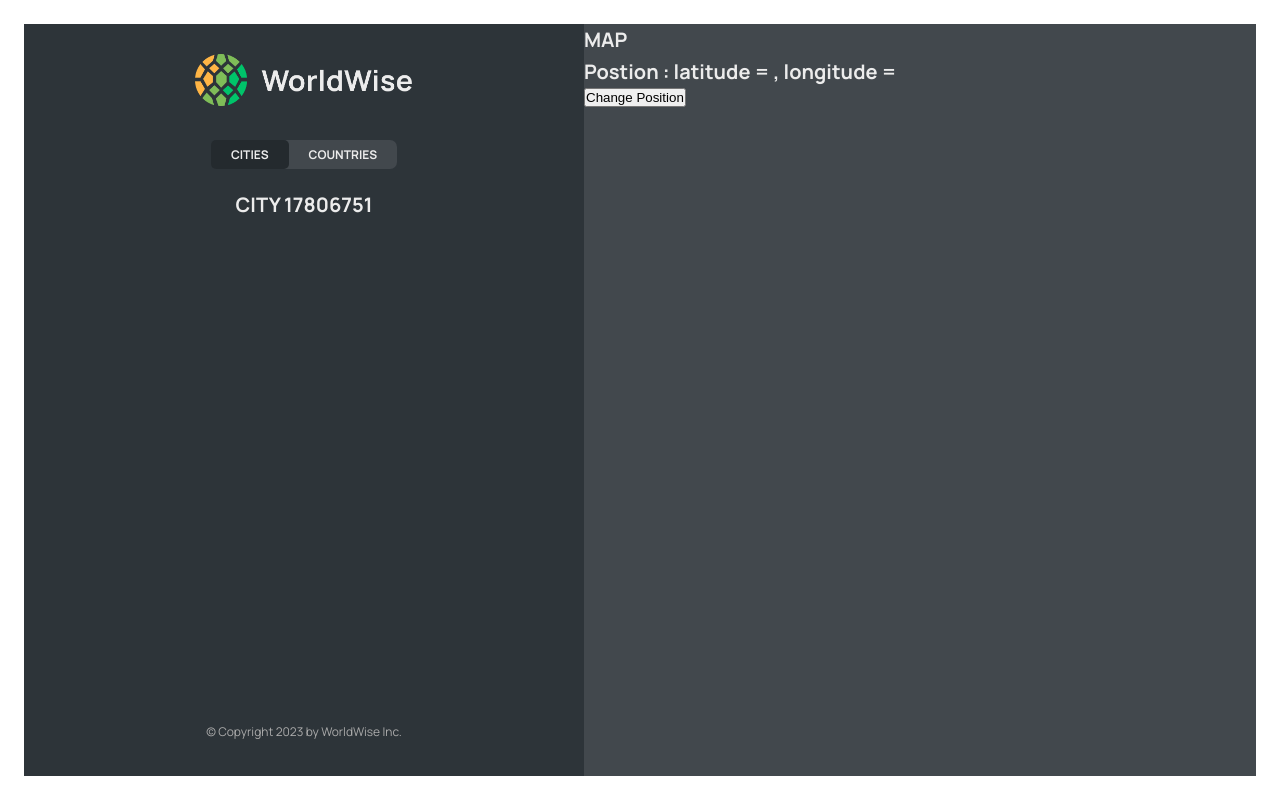
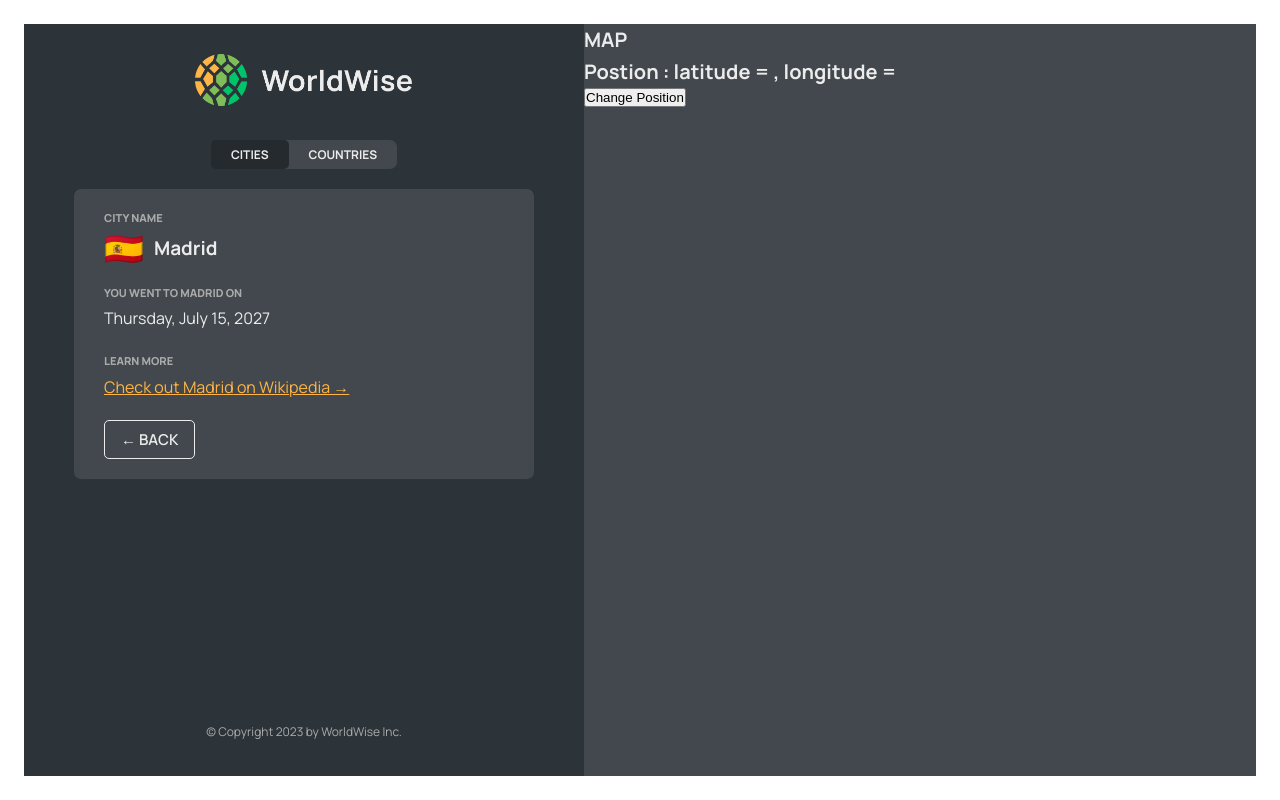
Before and after one commit to ahsanhd/World-Wise, a React (Vite) app: page /app/cities/17806751 in a window 1280 px wide. Built offline with nearby package versions, Linux system fonts and the light colour scheme; data requests are answered from the project's data file.

Commit message:
feautre: complete City View and resusable back button

```diff
--- /dev/null
+++ b/src/components/BackButton.jsx
@@ -0,0 +1,19 @@
+import Button from "./Button";
+import { useNavigate } from "react-router-dom";
+
+function BackButton() {
+  const navigate = useNavigate();
+  return (
+    <Button
+      type="back"
+      onClick={(e) => {
+        e.preventDefault();
+        navigate(-1);
+      }}
+    >
+      &larr; Back
+    </Button>
+  );
+}
+
+export default BackButton;
--- a/src/components/City.jsx
+++ b/src/components/City.jsx
@@ -1,5 +1,9 @@
 import { useParams } from "react-router-dom";
 import styles from "./City.module.css";
+import { useCities } from "../contexts/CitiesContext";
+import { useEffect } from "react";
+import BackButton from "./BackButton";
+import Spinner from "./Spinner";
 
 const formatDate = (date) =>
   new Intl.DateTimeFormat("en", {
@@ -11,55 +15,65 @@
 
 function City() {
   const { id } = useParams();
-  console.log(id);
+
+  const { getCity, currentCity, isLoading } = useCities();
+
+  useEffect(
+    function () {
+      getCity(id);
+    },
+    [id]
+  );
 
   // TEMP DATA
-  const currentCity = {
-    cityName: "Lisbon",
-    emoji: "🇵🇹",
-    date: "2027-10-31T15:59:59.138Z",
-    notes: "My favorite city so far!",
-  };
-
+  // const currentCity = {
+  //   cityName: "Lisbon",
+  //   emoji: "🇵🇹",
+  //   date: "2027-10-31T15:59:59.138Z",
+  //   notes: "My favorite city so far!",
+  // };
+  // console.log(currentCity);
   const { cityName, emoji, date, notes } = currentCity;
 
+  if (isLoading) return <Spinner />;
+
   return (
-    <h1>CITY {id}</h1>
-    // <div className={styles.city}>
-    //   <div className={styles.row}>
-    //     <h6>City name</h6>
-    //     <h3>
-    //       <span>{emoji}</span> {cityName}
-    //     </h3>
-    //   </div>
+    <div className={styles.city}>
+      <div className={styles.row}>
+        <h6>City name</h6>
+        <h3>
+          <span>{emoji}</span> {cityName}
+        </h3>
+      </div>
 
-    //   <div className={styles.row}>
-    //     <h6>You went to {cityName} on</h6>
-    //     <p>{formatDate(date || null)}</p>
-    //   </div>
+      <div className={styles.row}>
+        <h6>You went to {cityName} on</h6>
+        <p>{formatDate(date || null)}</p>
+      </div>
 
-    //   {notes && (
-    //     <div className={styles.row}>
-    //       <h6>Your notes</h6>
-    //       <p>{notes}</p>
-    //     </div>
-    //   )}
+      {notes && (
+        <div className={styles.row}>
+          <h6>Your notes</h6>
+          <p>{notes}</p>
+        </div>
+      )}
 
-    //   <div className={styles.row}>
-    //     <h6>Learn more</h6>
-    //     <a
-    //       href={`https://en.wikipedia.org/wiki/${cityName}`}
-    //       target="_blank"
-    //       rel="noreferrer"
-    //     >
-    //       Check out {cityName} on Wikipedia &rarr;
-    //     </a>
-    //   </div>
+      <div className={styles.row}>
+        <h6>Learn more</h6>
+        <a
+          href={`https://en.wikipedia.org/wiki/${cityName}`}
+          target="_blank"
+          rel="noreferrer"
+        >
+          Check out {cityName} on Wikipedia &rarr;
+        </a>
+      </div>
 
-    //   <div>
-    //     <ButtonBack />
-    //   </div>
-    // </div>
+      <div>
+        {" "}
+        <BackButton />
+      </div>
+    </div>
   );
 }
 
--- a/src/components/CityItem.jsx
+++ b/src/components/CityItem.jsx
@@ -1,6 +1,7 @@
 import { Link } from "react-router-dom";
 import styles from "./CityItem.module.css";
 import PropTypes from "prop-types";
+import { useCities } from "../contexts/CitiesContext";
 
 const formatDate = (date) =>
   new Intl.DateTimeFormat("en", {
@@ -10,11 +11,14 @@
   }).format(new Date(date));
 function CityItem({ city }) {
   const { cityName, emoji, date, id, position } = city;
-  console.log(position);
+  const { currentCity } = useCities();
+  // console.log(position);
   return (
     <li>
       <Link
-        className={styles.cityItem}
+        className={`${styles.cityItem} ${
+          id === currentCity.id ? styles["cityItem--active"] : ""
+        } `}
         to={`${id}?lat=${position.lat}&lng=${position.lng}`}
       >
         <span className={styles.emoji}>{emoji}</span>
--- a/src/components/Form.jsx
+++ b/src/components/Form.jsx
@@ -1,10 +1,10 @@
 // "https://api.bigdatacloud.net/data/reverse-geocode-client?latitude=0&longitude=0"
 
 import { useState } from "react";
-import { useNavigate } from "react-router-dom";
 
 import styles from "./Form.module.css";
 import Button from "./Button";
+import BackButton from "./BackButton";
 
 export function convertToEmoji(countryCode) {
   const codePoints = countryCode
@@ -15,7 +15,6 @@
 }
 
 function Form() {
-  const navigate = useNavigate();
   const [cityName, setCityName] = useState("");
   const [country, setCountry] = useState("");
   const [date, setDate] = useState(new Date());
@@ -53,15 +52,7 @@
 
       <div className={styles.buttons}>
         <Button type="primary">Next</Button>
-        <Button
-          type="back"
-          onClick={(e) => {
-            e.preventDefault();
-            navigate(-1);
-          }}
-        >
-          &larr; Back
-        </Button>
+        <BackButton />
       </div>
     </form>
   );
--- a/src/contexts/CitiesContext.jsx
+++ b/src/contexts/CitiesContext.jsx
@@ -8,6 +8,7 @@
 function CitiesProvider({ children }) {
   const [cities, setCities] = useState([]);
   const [isLoading, setIsLoading] = useState(false);
+  const [currentCity, setCurrentCity] = useState({});
 
   useEffect(function () {
     setIsLoading(true);
@@ -25,11 +26,28 @@
     }
     fetchCities();
   }, []);
+
+  async function getCity(id) {
+    setIsLoading(true);
+    try {
+      const res = await fetch(`${BASE_URL}/cities/${id}`);
+      const data = await res.json();
+      console.log(data);
+      setCurrentCity(data);
+    } catch {
+      alert("There was some error fetching your city");
+    } finally {
+      setIsLoading(false);
+    }
+  }
+
   return (
     <CitiesContext.Provider
       value={{
         cities,
         isLoading,
+        currentCity,
+        getCity,
       }}
     >
       {children}
```
